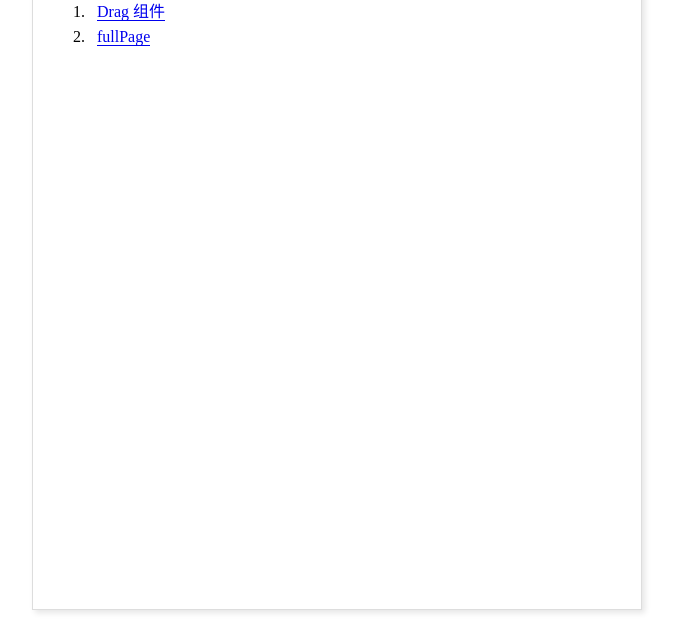
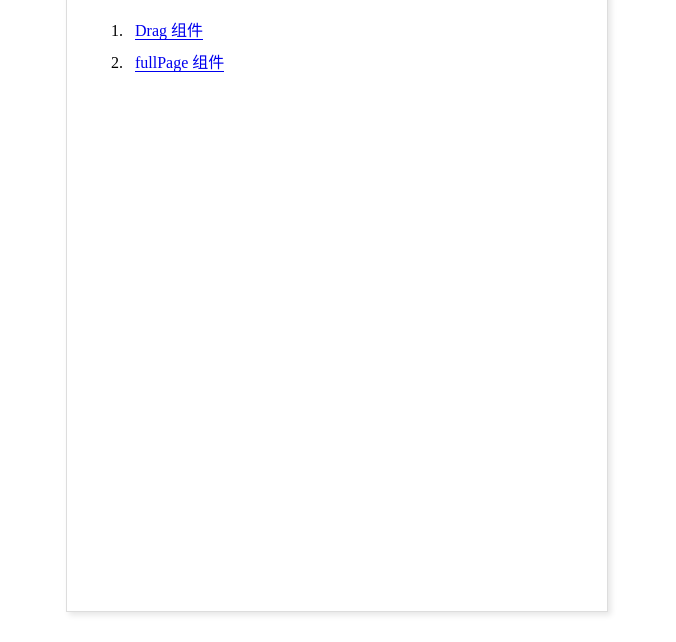
Before and after one commit to ZG-frank/Practice, a plain HTML site: page public/index.html in a window 1280 px wide. Shown: the part 158-800 px from the top of the page, without its empty margins (303-979 px from the left). Drawn offline with Linux system fonts and the light colour scheme.

Commit message:
add index

```diff
--- a/public/index.html
+++ b/public/index.html
@@ -6,34 +6,28 @@
     <meta http-equiv="X-UA-Compatible" content="ie=edge">
     <title>Index</title>
     <style>
+        body {
+            display: flex;
+            justify-content: center;
+            margin: 0;
+            min-height: 100vh;
+        }
         a {
             text-decoration: none;
             border-bottom: 1px solid;
         }
-        /* * {
-            box-sizing: border-box;
-        } */
-        body {
-            margin: 0;
-            min-height: 100vh;
-            display: flex;
-            justify-content: center;
-        }
         .page {
-            margin: 2em;
+            margin: 30px;
+            padding: 20px;
             border: 1px solid #ddd;
-            padding: 0 1em;
-            width: 36em;
+            width: 500px;
             box-shadow: 3px 3px 6px hsla(0,0%,0%,0.1);
         }
         ol > li {
-            padding:.2em .5em;
+            padding: 4px 8px;
         }
-        ol > li:hover {
+        ol > li > a:hover {
             background:#ddd;
-        }
-        ol > li .difficulty {
-            float: right;
         }
     </style>
 </head>
@@ -51,7 +45,7 @@
             </li>
             <li>
                 <a href="../page/fullpage.html">
-                    fullPage
+                    fullPage 组件
                 </a>
             </li>
         </ol>
```
